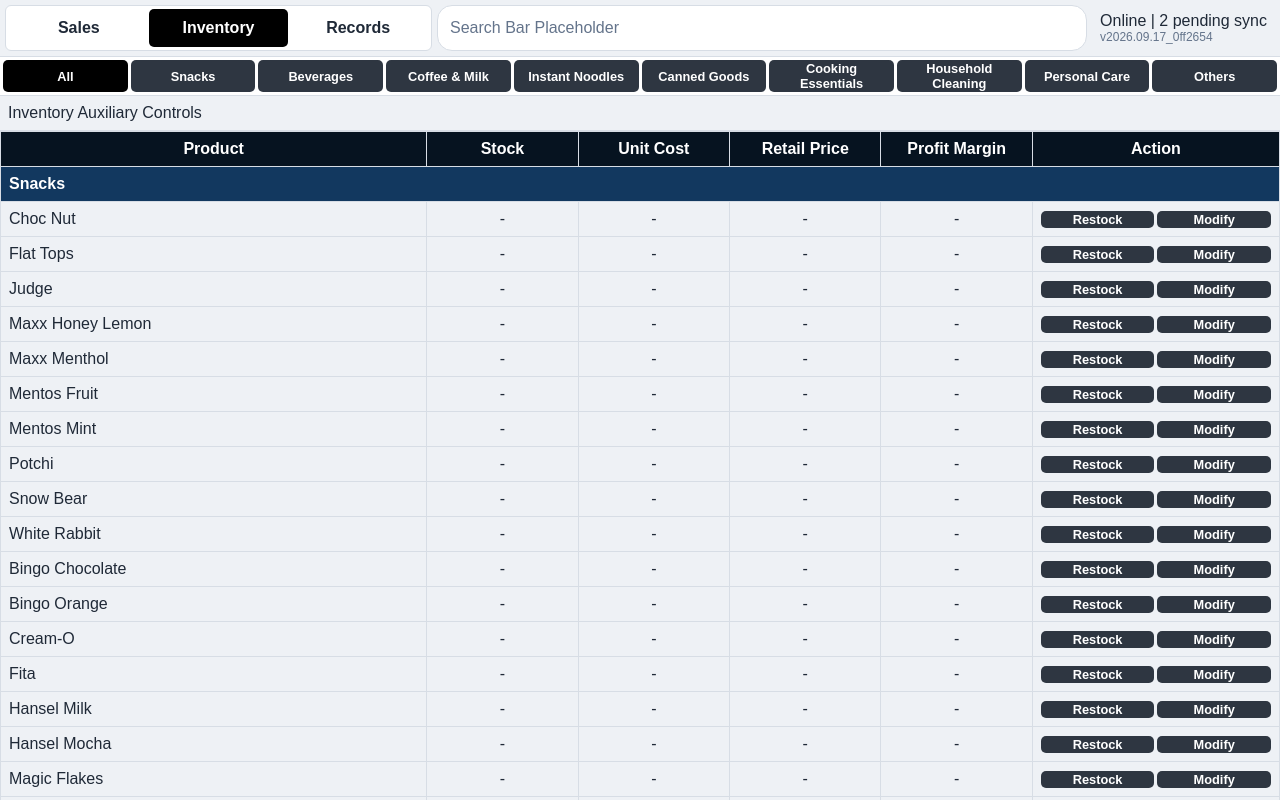
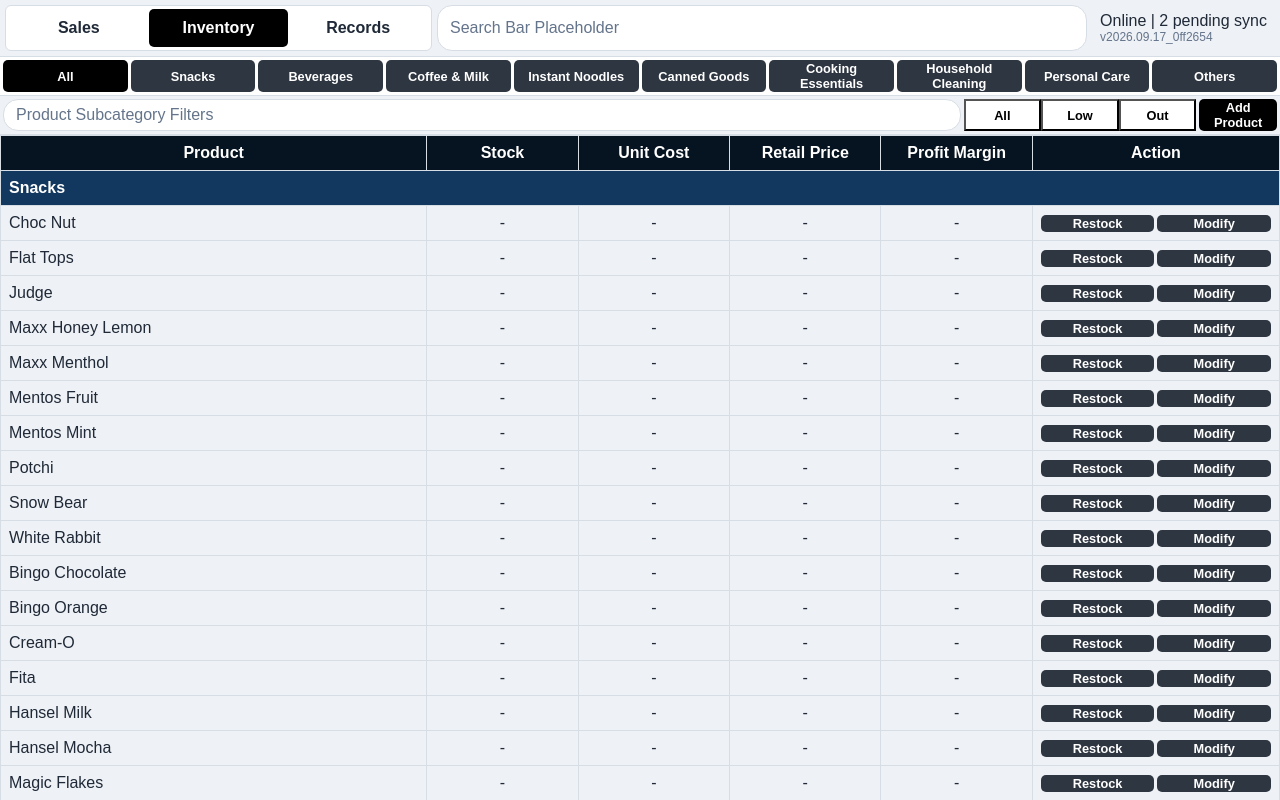
Before and after one commit to kentvillamora-dev/mini-store-pos-learning, a React (Vite) app: page / in a window 1280 px wide. Both pictures are taken after a click on the button "Inventory". Built offline with nearby package versions, Linux system fonts and the light colour scheme.

Commit message:
Added auxiliary buttons inside Inventory View

```diff
--- a/src/App.css
+++ b/src/App.css
@@ -77,6 +77,7 @@
 
 .primary-controls-area > button {
   flex: 1;
+  min-height: 32px;
 
   border: 0;
   border-radius: 5px;
@@ -93,7 +94,10 @@
 }
 
 .auxiliary-controls-area {
-  padding: 8px;
+  display: flex;
+  gap: 3px;
+
+  padding: 3px;
   background: var(--color-background);
   border-bottom: 1px solid var(--color-border);
 }
--- a/src/components/inventory/InventoryTable.css
+++ b/src/components/inventory/InventoryTable.css
@@ -64,5 +64,5 @@
 .inventory-table-container {
   flex: 1;
   min-height: 0;
-  overflow-y: auto;
+  overflow-y: scroll;
 }
--- a/src/components/inventory/InventoryView.css
+++ b/src/components/inventory/InventoryView.css
@@ -0,0 +1,49 @@
+.product-subcategory-filters {
+  flex: 12;
+
+  display: flex;
+  align-items: center;
+  padding: 0 12px;
+  background: var(--color-accent-contrast);
+  border: 1px solid var(--color-border);
+  border-radius: 15px;
+  color: var(--color-text-muted);
+}
+
+.low-stock-filters {
+  flex: 3;
+
+  display: flex;
+  font: inherit;
+  font-size: 0.8rem;
+  font-weight: 600;
+}
+
+.low-stock-filters > button {
+  flex: 1;
+
+  background: var(--color-accent-contrast);
+  border-collapse: collapse;
+  font: inherit;
+  cursor: pointer;
+}
+
+.add-product-area {
+  flex: 1;
+
+  display: flex;
+  font: inherit;
+  font-size: 0.8rem;
+  font-weight: 600;
+}
+
+.add-product-area > button {
+  flex: 1;
+
+  border: 0;
+  border-radius: 5px;
+  background: var(--color-accent);
+  color: var(--color-accent-contrast);
+  font: inherit;
+  cursor: pointer;
+}
--- a/src/components/inventory/InventoryView.tsx
+++ b/src/components/inventory/InventoryView.tsx
@@ -1,3 +1,4 @@
+import './InventoryView.css'
 import { defaultProducts } from './defaultProducts'
 import InventoryTable from './InventoryTable'
 import { useState } from 'react'
@@ -28,7 +29,19 @@
       </div>
 
       <div className='auxiliary-controls-area'>
-        Inventory Auxiliary Controls
+        <div className='product-subcategory-filters'>
+          Product Subcategory Filters
+        </div>
+
+        <div className='low-stock-filters'>
+          <button>All</button>
+          <button>Low</button>
+          <button>Out</button>
+        </div>
+
+        <div className='add-product-area'>
+          <button>Add Product</button>
+        </div>
       </div>
 
       <section>
--- a/src/components/records/RecordsView.tsx
+++ b/src/components/records/RecordsView.tsx
@@ -1,11 +1,40 @@
+import { useState } from 'react'
+
 function RecordsView() {
+
+  const [activeTab, setActiveTab] =
+    useState<'Line of Credit' | 'Sales Transactions' | 'Restock Entries' | 'Edit Logs'>('Line of Credit')
+
   return (
     <>
       <div className='primary-controls-area'>
-        <button>Line of Credit</button>
-        <button>Sales Transactions</button>
-        <button>Restock Entries</button>
-        <button>Edit Logs</button>
+        <button
+          onClick={() => setActiveTab('Line of Credit')}
+          className={activeTab === 'Line of Credit' ? 'active' : ''}
+        >
+          Line of Credit
+        </button>
+
+        <button
+          onClick={() => setActiveTab('Sales Transactions')}
+          className={activeTab === 'Sales Transactions' ? 'active' : ''}
+        >
+          Sales Transactions
+        </button>
+
+        <button
+          onClick={() => setActiveTab('Restock Entries')}
+          className={activeTab === 'Restock Entries' ? 'active' : ''}
+        >
+          Restock Entries
+        </button>
+
+        <button
+          onClick={() => setActiveTab('Edit Logs')}
+          className={activeTab === 'Edit Logs' ? 'active' : ''}
+        >
+          Edit Logs
+        </button>
       </div>
 
       <div className='auxiliary-controls-area'>
--- a/src/components/sales/SalesView.tsx
+++ b/src/components/sales/SalesView.tsx
@@ -1,8 +1,29 @@
+import { defaultProducts } from '../inventory/defaultProducts'
+import { useState } from 'react'
+
 function SalesView() {
+  const [selectedCategory, setSelectedCategory] = useState('All')
+
+  const categories = [...new Set(defaultProducts.map((product) => product.category))]
+
   return (
     <>
       <div className='primary-controls-area'>
-        Sales Primary Controls
+        <button
+          className={selectedCategory === 'All' ? 'active' : ''}
+          onClick={() => setSelectedCategory('All')}
+        >
+          All
+        </button>
+        {categories.map((category) => (
+          <button
+            key={category}
+            className={selectedCategory === category ? 'active' : ''}
+            onClick={() => setSelectedCategory(category)}
+          >
+            {category}
+          </button>
+        ))}
       </div>
 
       <div className='auxiliary-controls-area'>
```
